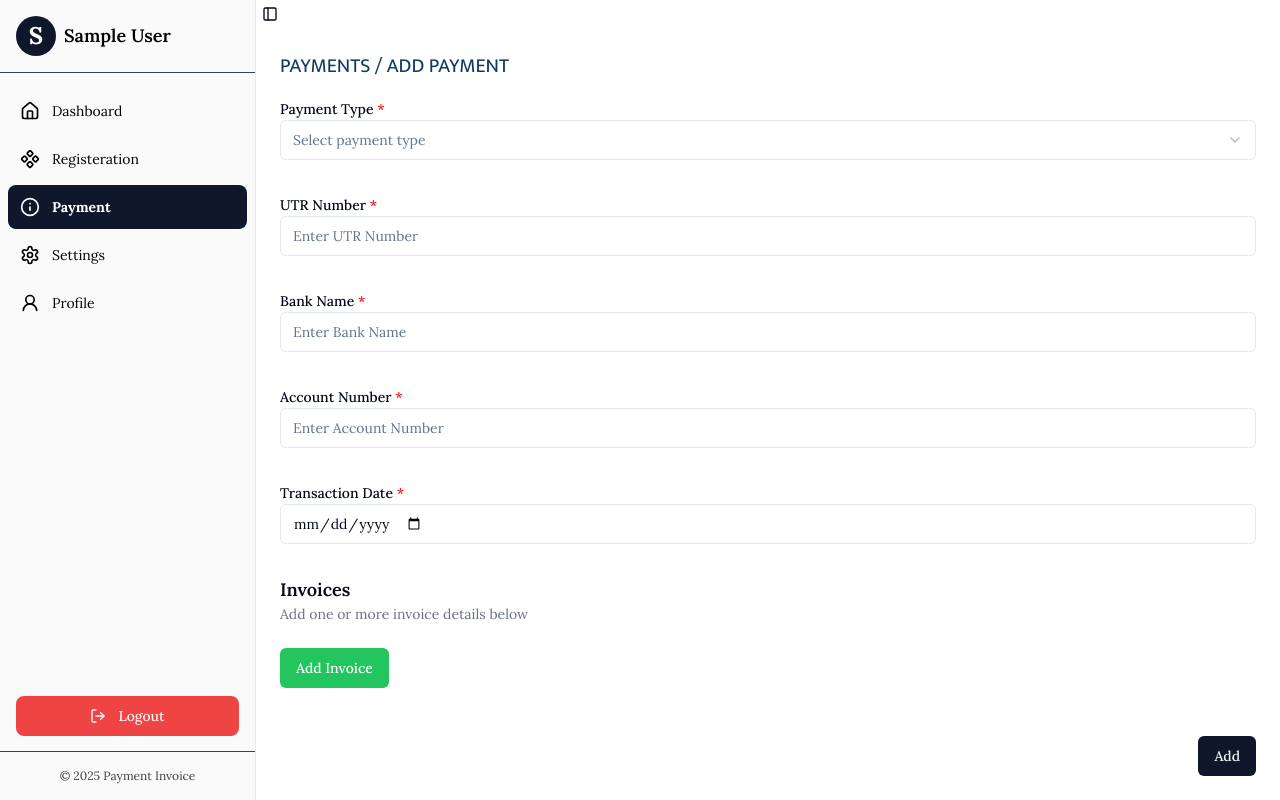
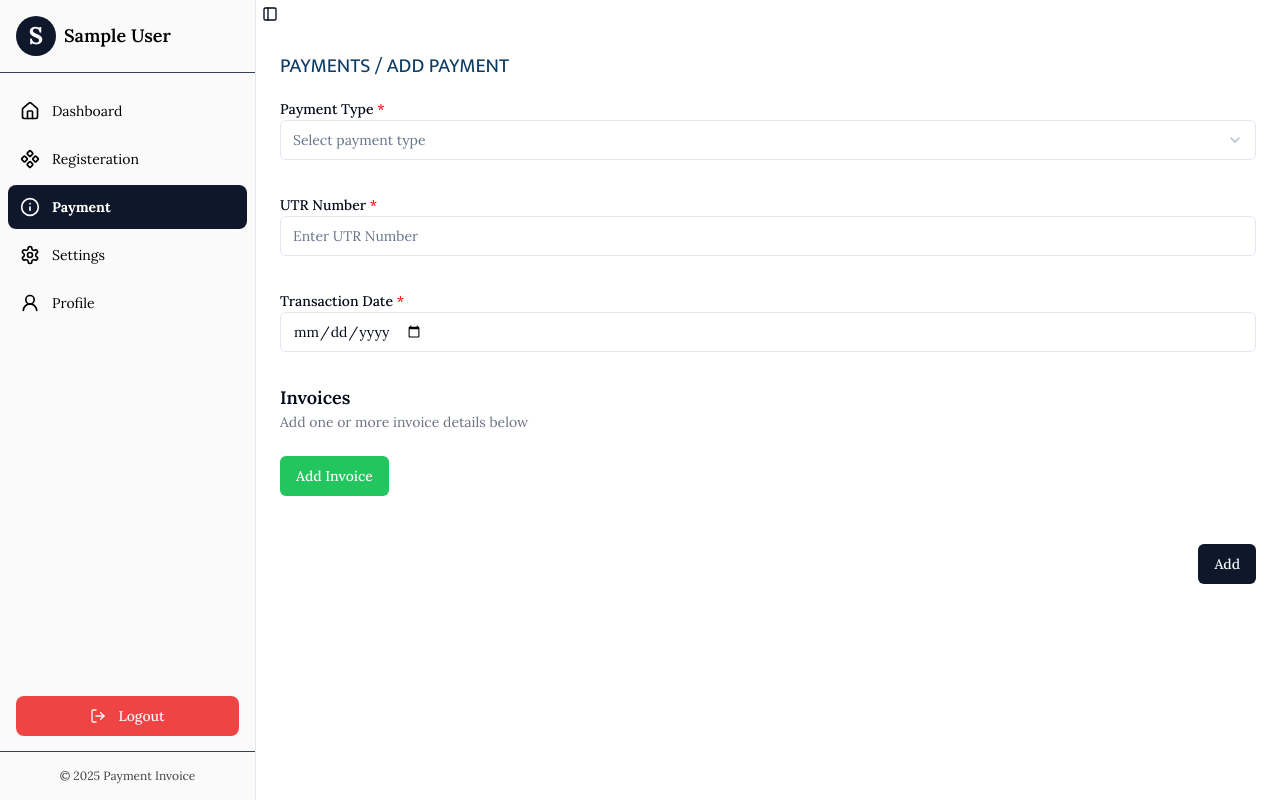
Before and after one commit to anamika1016/payment-advice1, a React (Vite) app in the folder admin/: page /payment/add_payment in a window 1280 px wide. Built offline with nearby package versions, Linux system fonts and the light colour scheme; sample sign-in values are in the browser's storage.

Commit message:
some chnages

```diff
--- a/admin/src/components/incidents/PaymentForm.jsx
+++ b/admin/src/components/incidents/PaymentForm.jsx
@@ -1,4 +1,4 @@
-import React, { useEffect } from "react";
+import React, { useEffect, useState } from "react";
 import { Button } from "../ui/button";
 import { useDispatch, useSelector } from "react-redux";
 import {
@@ -20,6 +20,7 @@ import {
 } from "../ui/select";
 import Layout from "@/components/layout/Layout";
 import { useNavigate } from "react-router-dom";
+import axios from "@/api/axios"; // Make sure this is your configured axios instance
 
 const PaymentForm = ({ incident, onClose }) => {
   const dispatch = useDispatch();
@@ -42,7 +43,7 @@ const PaymentForm = ({ incident, onClose }) => {
           bankName: "",
           senderAccountNumber: "",
           amount: null,
-          transactionDate: "", // FIXED: Don't default to current date
+          transactionDate: "",
           invoices: [],
         })
       );
@@ -194,7 +195,7 @@ const PaymentForm = ({ incident, onClose }) => {
             tds: "",
             otherDeductions: "",
             netAmount: "",
-            invoiceDate: "", // FIXED: Don't default to current date
+            invoiceDate: "",
           },
         ],
       })
@@ -248,50 +249,6 @@ const PaymentForm = ({ incident, onClose }) => {
               required
             />
           </div>
-
-          <div>
-            <Label htmlFor="bankName" className="required-input">
-              Bank Name
-            </Label>
-            <Input
-              id="bankName"
-              type="text"
-              value={incidentData.bankName || ""}
-              onChange={onInputChange}
-              placeholder="Enter Bank Name"
-              required
-            />
-          </div>
-
-          <div>
-            <Label htmlFor="senderAccountNumber" className="required-input">
-              Account Number
-            </Label>
-            <Input
-              id="senderAccountNumber"
-              type="text"
-              value={incidentData.senderAccountNumber || ""}
-              onChange={onInputChange}
-              placeholder="Enter Account Number"
-              required
-            />
-          </div>
-
-          {/* <div>
-            <Label htmlFor="amount" className="required-input">
-              Total Amount
-            </Label>
-            <Input
-              id="amount"
-              type="number"
-              step="0.01"
-              value={incidentData.amount || ""}
-              onChange={onInputChange}
-              placeholder="Enter Amount"
-              required
-            />
-          </div> */}
-
           <div>
             <Label htmlFor="transactionDate" className="required-input">
               Transaction Date
@@ -459,7 +416,9 @@ const PaymentForm = ({ incident, onClose }) => {
                   </div>
 
                   <div>
-                    <Label htmlFor={`invoiceNo_${index}`}>Invoice Number</Label>
+                    <Label htmlFor={`invoiceNo_${index}`}>
+                      Invoice Number/RFP Number
+                    </Label>
                     <Input
                       id={`invoiceNo_${index}`}
                       type="text"
@@ -471,7 +430,9 @@ const PaymentForm = ({ incident, onClose }) => {
                     />
                   </div>
                   <div>
-                    <Label htmlFor={`invoiceDate_${index}`}>Invoice Date</Label>
+                    <Label htmlFor={`invoiceDate_${index}`}>
+                      Invoice Date/RFP Date{" "}
+                    </Label>
                     <Input
                       id={`invoiceDate_${index}`}
                       type="date"
@@ -521,7 +482,7 @@ const PaymentForm = ({ incident, onClose }) => {
 
                   <div>
                     <Label htmlFor={`otherDeductions_${index}`}>
-                      Other Deductions
+                      Other Deductions/Advance Adjustment
                     </Label>
                     <Input
                       id={`otherDeductions_${index}`}
```
Also changed, not shown: 1 other file (tests, documents, lock files or other folders).
